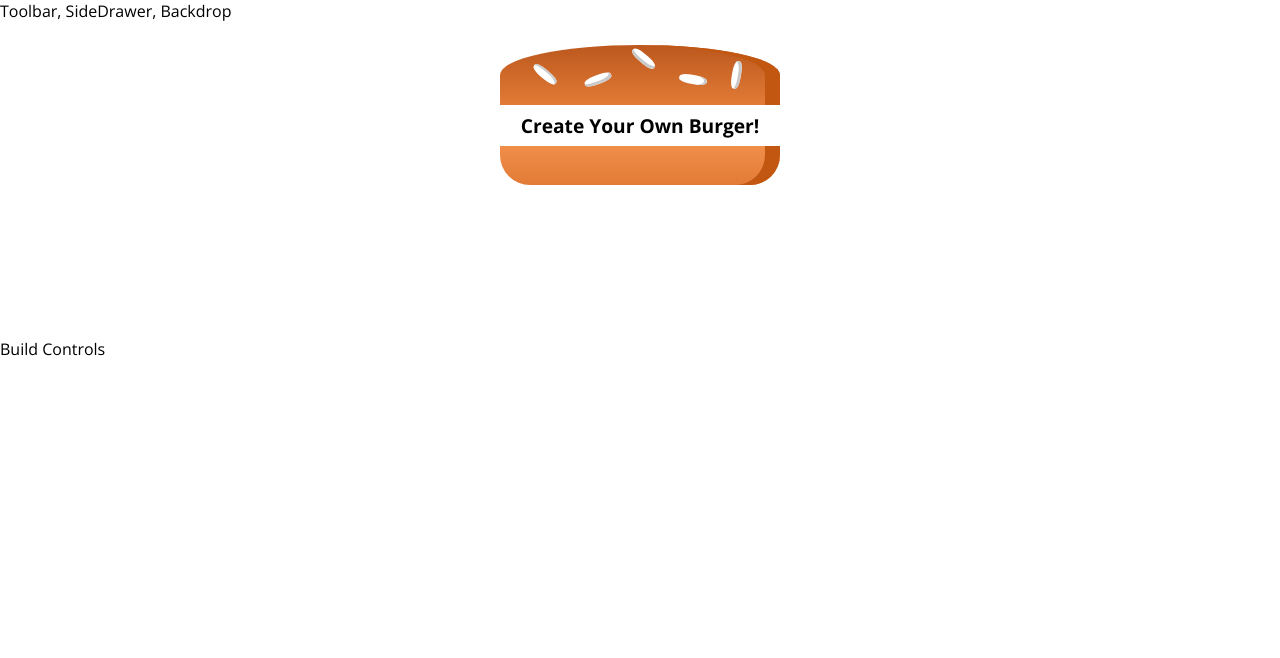
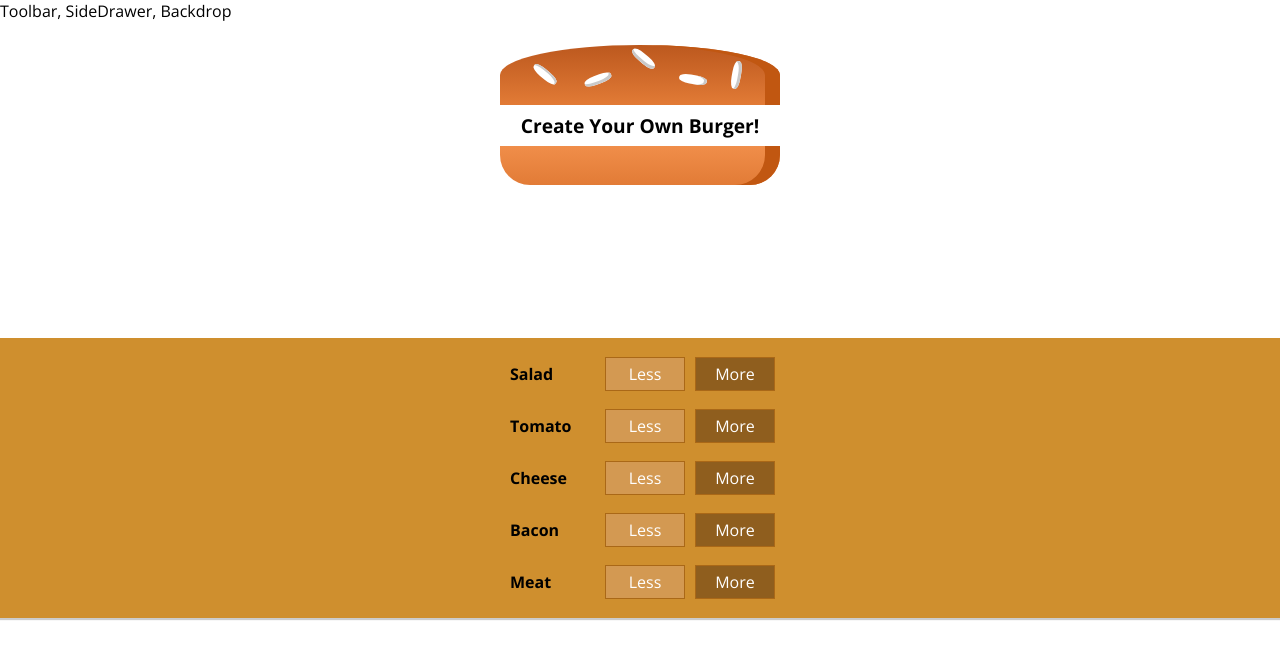
Before and after one commit to Rterrell25/Burger-Builder, a React (Create React App) app: page / in a window 1280 px wide. Shown: the top 658 px of the page. Built offline with nearby package versions, Linux system fonts and the light colour scheme.

Commit message:
added reusable navigation items

```diff
--- /dev/null
+++ b/src/components/Burger/BuildControls/BuildControl/BuildControl.js
@@ -0,0 +1,11 @@
+import React from "react";
+import classes from "./BuildControl.module.css";
+export default function BuildControl(props) {
+  return (
+    <div className={classes.BuildControl}>
+      <div className={classes.Label}>{props.label}</div>
+      <button className={classes.Less}>Less</button>
+      <button className={classes.More}>More</button>
+    </div>
+  );
+}
--- /dev/null
+++ b/src/components/Burger/BuildControls/BuildControl/BuildControl.module.css
@@ -0,0 +1,58 @@
+.BuildControl {
+  display: flex;
+  justify-content: space-between;
+  align-items: center;
+  margin: 5px 0;
+}
+
+.BuildControl button {
+  display: block;
+  font: inherit;
+  padding: 5px;
+  margin: 0 5px;
+  width: 80px;
+  border: 1px solid #aa6817;
+  cursor: pointer;
+  outline: none;
+}
+
+.BuildControl button:disabled {
+  background-color: #ac9980;
+  border: 1px solid #7e7365;
+  color: #ccc;
+  cursor: default;
+}
+
+.BuildControl button:hover:disabled {
+  background-color: #ac9980;
+  color: #ccc;
+  cursor: not-allowed;
+}
+
+.Label {
+  padding: 10px;
+  font-weight: bold;
+  width: 80px;
+}
+
+.BuildControl .Less {
+  background-color: #d39952;
+  color: white;
+}
+
+.BuildControl .More {
+  background-color: #8f5e1e;
+  color: white;
+}
+
+.BuildControl .Less:hover,
+.BuildControl .Less:active {
+  background-color: #daa972;
+  color: white;
+}
+
+.BuildControl .More:hover,
+.BuildControl .More:active {
+  background-color: #99703f;
+  color: white;
+}
--- /dev/null
+++ b/src/components/Burger/BuildControls/BuildControls.js
@@ -0,0 +1,18 @@
+import React from "react";
+import classes from "./BuildControls.module.css";
+import BuildControl from "./BuildControl/BuildControl";
+const controls = [
+  { label: "Salad", type: "salad" },
+  { label: "Tomato", type: "tomato" },
+  { label: "Cheese", type: "cheese" },
+  { label: "Bacon", type: "bacon" },
+  { label: "Meat", type: "meat" }
+];
+const BuildControls = props => (
+  <div className={classes.BuildControls}>
+    {controls.map(ctrl => (
+      <BuildControl key={ctrl.label} label={ctrl.label} />
+    ))}
+  </div>
+);
+export default BuildControls;
--- /dev/null
+++ b/src/components/Burger/BuildControls/BuildControls.module.css
@@ -0,0 +1,10 @@
+.BuildControls {
+  width: 100%;
+  background-color: #cf8f2e;
+  display: flex;
+  flex-flow: column;
+  align-items: center;
+  box-shadow: 0 2px 1px #ccc;
+  margin: auto;
+  padding: 10px 0;
+}
--- a/src/containers/BurgerBuilder/BurgerBuilder.js
+++ b/src/containers/BurgerBuilder/BurgerBuilder.js
@@ -1,6 +1,7 @@
 import React, { Component } from "react";
 import Aux from "../../hoc/Aux";
 import Burger from "../../components/Burger/Burger";
+import BuildControls from "../../components/Burger/BuildControls/BuildControls";
 
 export default class BurgerBuilder extends Component {
   state = {
@@ -16,7 +17,7 @@
     return (
       <Aux>
         <Burger ingredients={this.state.ingredients} />
-        <div>Build Controls</div>
+        <BuildControls />
       </Aux>
     );
   }
```
